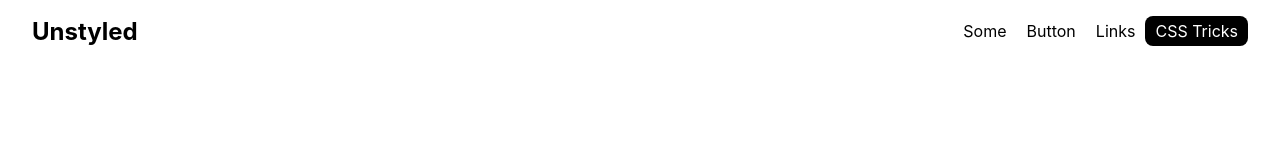
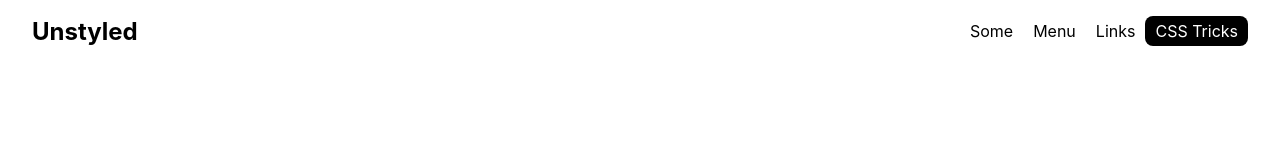
Before and after one commit to claudekiseke/subscription, a Next.js app: page / in a window 1280 px wide. Shown: the top 151 px of the page. Built offline with nearby package versions, Linux system fonts and the light colour scheme.

Commit message:
nav class

```diff
--- a/components/Header/Header.js
+++ b/components/Header/Header.js
@@ -11,7 +11,7 @@
             </ul>
             <ul className={styles.right}>
                 <li><a href="#">Some</a></li>
-                <li><a href="#">Button</a></li>
+                <li><a href="#">Menu</a></li>
                 <li><a href="#">Links</a></li>
                 <li><a href="#">CSS Tricks</a></li>
             </ul>
```
